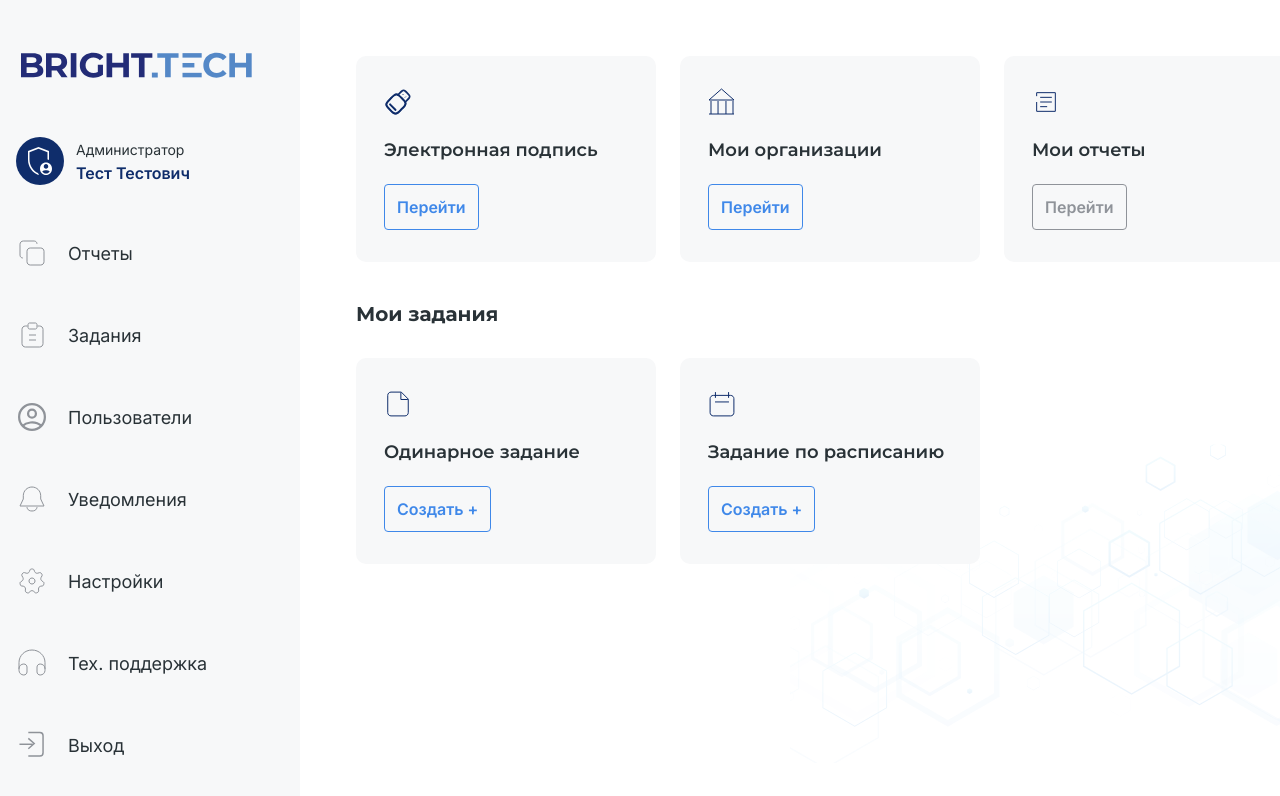
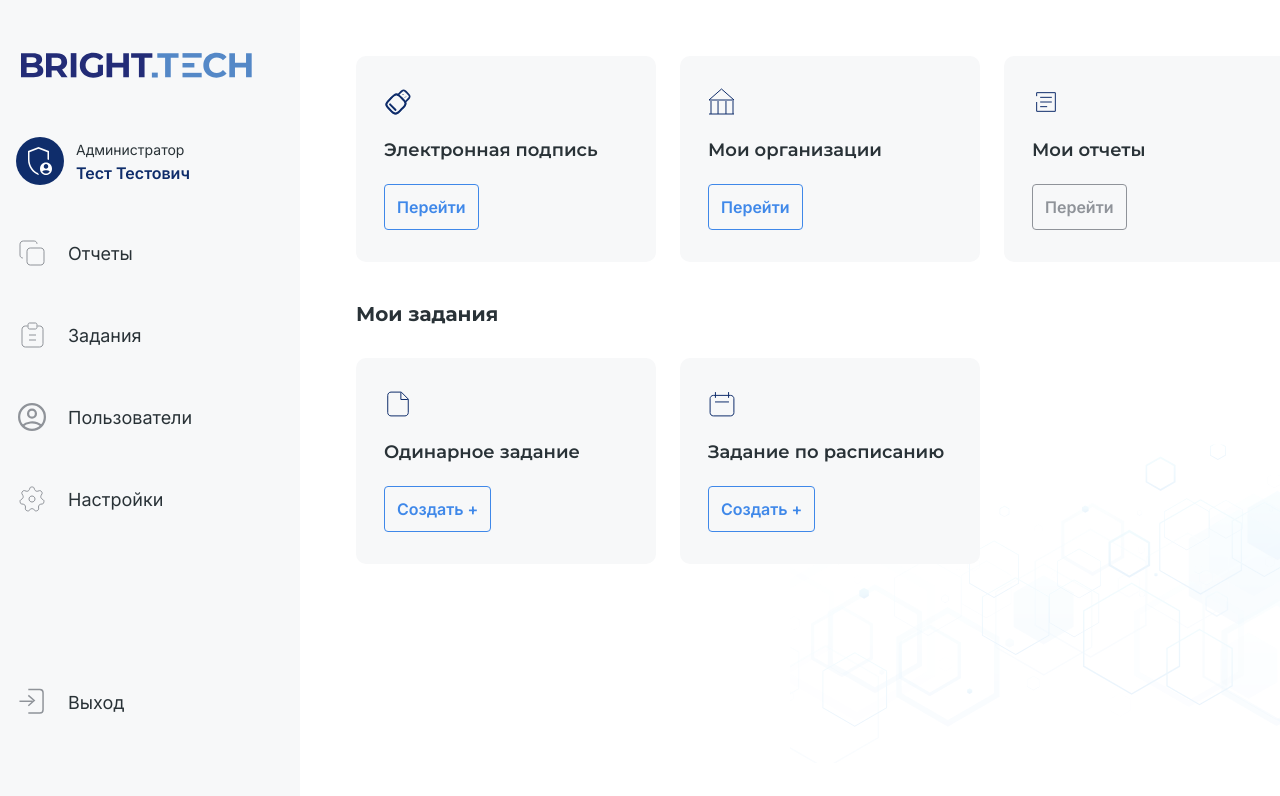
Before and after one commit to Rybik52/BrightWay-frontend, a React (Vite) app: page /home in a window 1280 px wide. Shown: the top 796 px of the page. Built offline with nearby package versions, Linux system fonts and the light colour scheme; no server answers.

Commit message:
- temporarily hidden notices and support in sidebar

```diff
--- a/src/assets/IconsComponent.tsx
+++ b/src/assets/IconsComponent.tsx
@@ -1,6 +1,6 @@
-import UserIcon from "assets/user.svg?react";
+import UserIcon from "assets/User.svg?react";
 import LockIcon from "assets/lock.svg?react";
-import AdminIcon from "assets/admin.svg?react";
+import AdminIcon from "assets/Admin.svg?react";
 import LogoIcon from "assets/brightTech.svg?react";
 import EyeOpenedIcon from "assets/eye-opened.svg?react";
 import EyeClosedIcon from "assets/eye-opened.svg?react";
--- a/src/components/Sidebar/index.tsx
+++ b/src/components/Sidebar/index.tsx
@@ -77,21 +77,21 @@ const AdminNavItems: INavItem[] = [
 		icon: <AvatarIcon />,
 		href: "/users",
 	},
-	{
-		title: "Уведомления",
-		icon: <NoticeIcon />,
-		href: "/notices",
-	},
+	// {
+	// 	title: "Уведомления",
+	// 	icon: <NoticeIcon />,
+	// 	href: "/notices",
+	// },
 	{
 		title: "Настройки",
 		icon: <SettingsIcon />,
 		href: "/settings",
 	},
-	{
-		title: "Тех. поддержка",
-		icon: <HeadPhonesIcon />,
-		href: "/support",
-	},
+	// {
+	// 	title: "Тех. поддержка",
+	// 	icon: <HeadPhonesIcon />,
+	// 	href: "/support",
+	// },
 ];
 
 const Index = () => {
--- a/src/components/UserInfo/index.tsx
+++ b/src/components/UserInfo/index.tsx
@@ -1,7 +1,7 @@
 import { FC } from "react";
 
-import AdminIco from "assets/admin.svg";
-import UserIco from "assets/user.svg";
+import AdminIco from "assets/Admin.svg";
+import UserIco from "assets/User.svg";
 
 import styles from "./UserStatus.module.scss";
 
--- a/src/pages/ReportsPage/index.tsx
+++ b/src/pages/ReportsPage/index.tsx
@@ -3,7 +3,7 @@ import { Dashboard } from "superset-dashboard-sdk";
 // import dp from "./dataProvider";
 
 const Index = () => {
-	return (
+	return 	(
 		<div>
 			<h1>Отчеты</h1>
 			<div className={styles.container}>
```
